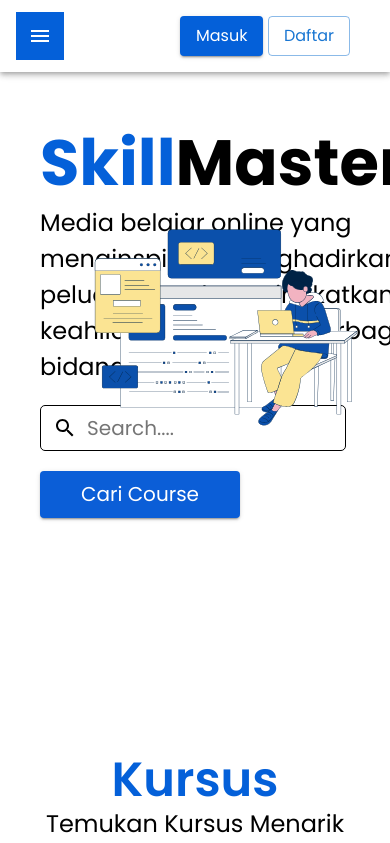
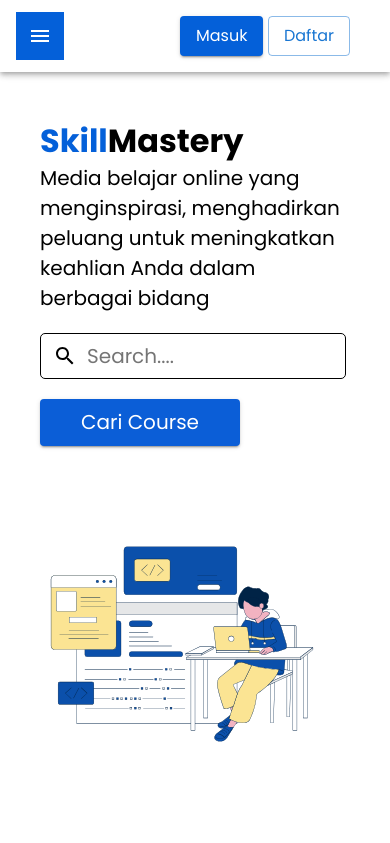
Before and after one commit to tugas-akhir-fs26/FE-SkillMastery, a React (Vite) app: page / in a window 390 px wide. Shown: the top 843 px of the page. Built offline with nearby package versions, Linux system fonts and the light colour scheme.

Commit message:
responsive jumbotron

```diff
--- a/src/components/homepage/banner.jsx
+++ b/src/components/homepage/banner.jsx
@@ -15,7 +15,7 @@ export default function Banner() {
         textAlign: "left",
         my: 2,
         p: 2,
-        width : {xs:"200px", md : "550px"},
+        width : {xs:"300px", md : "550px"},
       }}
     >
       <img src="../src/assets/BG.svg" className={Style.img_banner} alt="Background Image"  />
--- a/src/components/homepage/banner.module.css
+++ b/src/components/homepage/banner.module.css
@@ -5,6 +5,6 @@
 
 @media screen and (max-width: 768px){
     .img_banner {
-        max-width: 300px;
+        max-width: 100%;
     }
   }
--- a/src/components/homepage/headline.jsx
+++ b/src/components/homepage/headline.jsx
@@ -17,7 +17,7 @@ export default function Headline() {
         height: "100%",
         textAlign: "left",
         p: 3,
-        width : {xs:"400px", md : "100%"}
+        width : {xs:"300px", md : "100%"}
       }}
     >
       <Box sx={{ display: "flex", width: "100%" }}>
@@ -26,7 +26,7 @@ export default function Headline() {
           sx={{
             color: "#0460D9",
             fontWeight: 700,
-            fontSize: "64px",
+            fontSize: {xs : "32px", md : "64px"},
             textTransform: "capitalize",
           }}
         >
@@ -37,7 +37,7 @@ export default function Headline() {
           sx={{
             color: "black",
             fontWeight: 700,
-            fontSize: "64px",
+            fontSize: {xs : "32px", md : "64px"},
             textTransform: "capitalize",
           }}
         >
@@ -46,7 +46,7 @@ export default function Headline() {
       </Box>
       <Typography
         sx={{
-          fontSize: "24px",
+          fontSize: {xs : "20px", md : "24px"},
         }}
       >
         Media belajar online yang menginspirasi, menghadirkan peluang untuk
--- a/src/components/homepage/jumbotron.jsx
+++ b/src/components/homepage/jumbotron.jsx
@@ -1,29 +1,21 @@
-import * as React from 'react';
-import { styled } from '@mui/material/styles';
-import Box from '@mui/material/Box';
-import Container from '@mui/material/Container';
-import Paper from '@mui/material/Paper';
-import Grid from '@mui/material/Grid';
-import Headline from './headline';
-import Banner from './banner';
-
-const Item = styled(Paper)(({ theme }) => ({
-  backgroundColor: theme.palette.mode === 'dark' ? '#1A2027' : '#fff',
-  ...theme.typography.body2,
-  padding: theme.spacing(1),
-  textAlign: 'center',
-  color: theme.palette.text.secondary,
-}));
+import * as React from "react";
+import { styled } from "@mui/material/styles";
+import Box from "@mui/material/Box";
+import Container from "@mui/material/Container";
+import Paper from "@mui/material/Paper";
+import Grid from "@mui/material/Grid";
+import Headline from "./headline";
+import Banner from "./banner";
 
 export default function BasicGrid() {
   return (
-    <Container maxWidth="xl">
-    <Box sx={{ flexGrow: 1 }}>
+    <Container>
+      <Box>
         <Grid container spacing={2}>
-        <Grid item xs={3} md={6}>
+          <Grid item xs={12} md={6}>
             <Headline />
           </Grid>
-        <Grid item xs={3} md={6}>
+          <Grid item xs={12} md={6}>
             <Banner />
           </Grid>
         </Grid>
```
Lines whose indentation alone changed are shown as unchanged.
